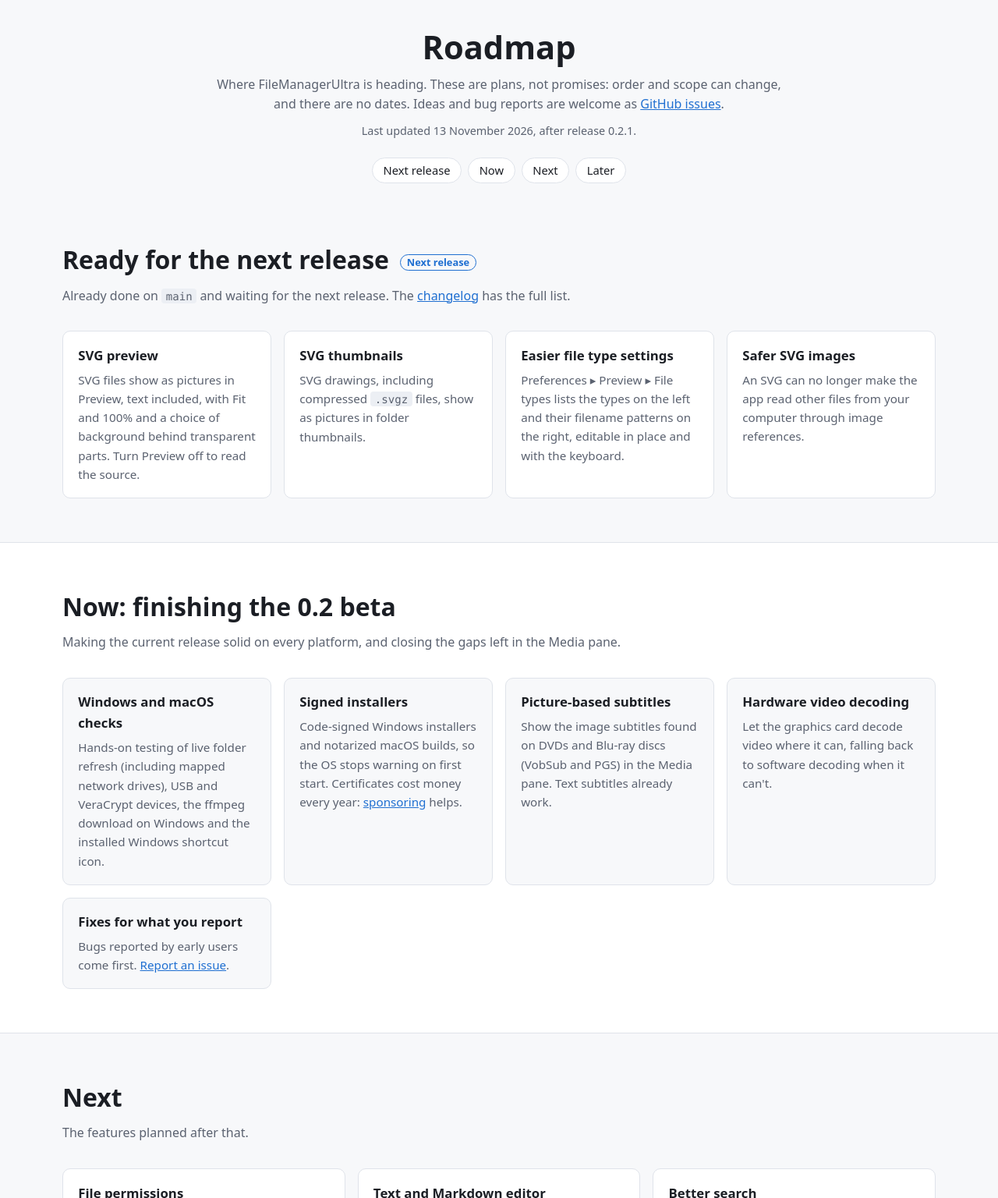
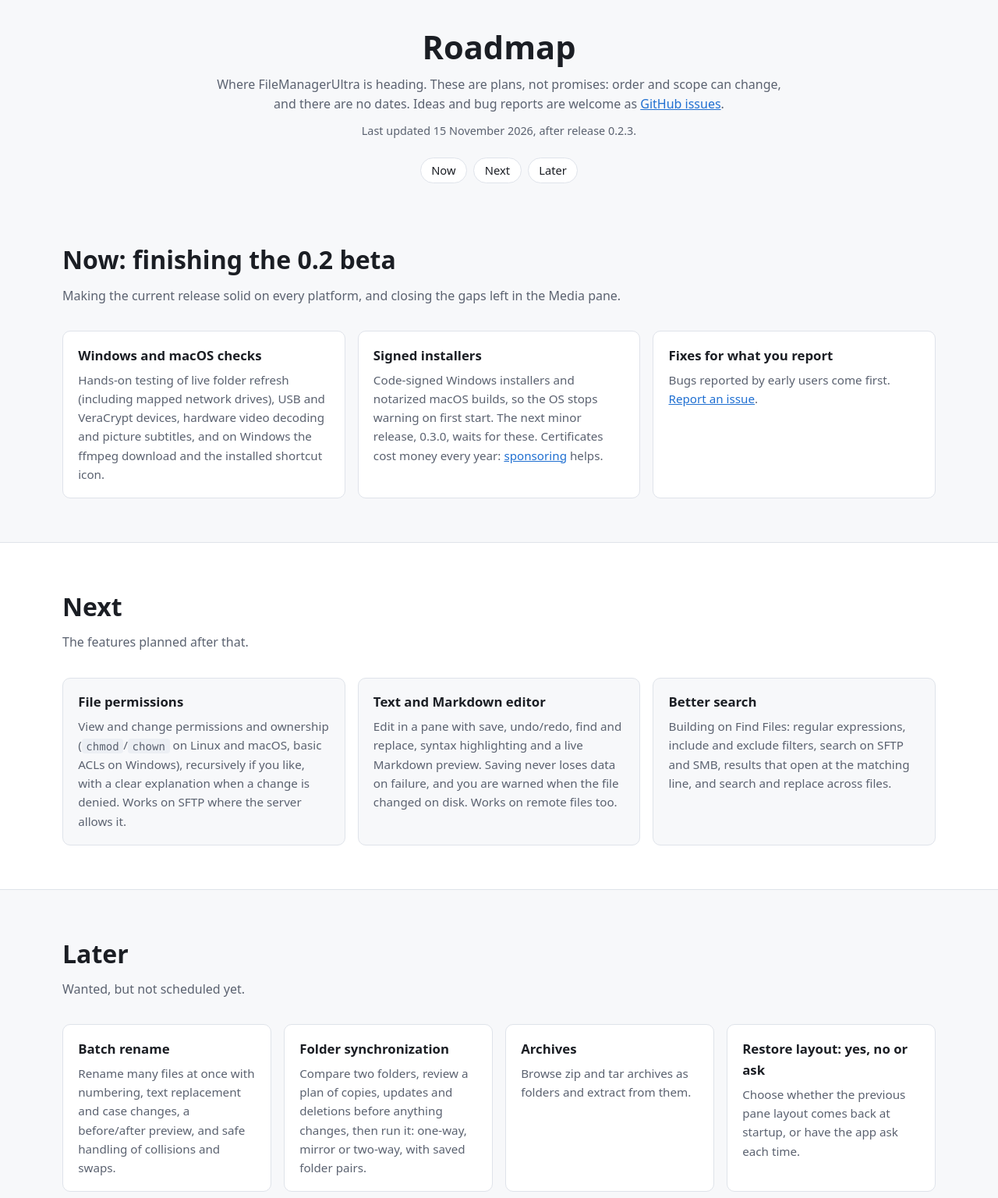
Before and after one commit to FileManagerUltra/FileManagerUltraSite, a plain HTML site: page roadmap.html in a window 1280 px wide. Shown: the part 64-1600 px from the top of the page at 78% size. Drawn offline with Linux system fonts and the light colour scheme.

Commit message:
Site for release 0.2.3
Covers 0.2.2 as well; the site was still at 0.2.1.

- Latest release 0.2.3 on the install page and in AGENTS.md.
- Previews: camera RAW photos, SVG, upright photos, rotate buttons.
- Media: picture subtitles (VobSub, PGS), hardware video decoding,
  deinterlacing, upright phone videos, whole-screen fullscreen,
  playing time in the status bar.
- Per-pane and per-terminal zoom, Ctrl+Tab workspace switching,
  keyboard-only Preferences.
- Install: Windows draws with Direct3D 12 (OpenGL fallback, Renderer
  setting); diagnostic log for bug reports.
- Roadmap: drop the shipped "Next release" section and the picture
  subtitle / hardware decoding cards; 0.3.0 waits for signed installers.
- context/: changelog and architecture refreshed from v0.2.3.

Co-Authored-By: Claude Opus 5.5 <noreply@anthropic.com>

```diff
--- a/roadmap.html
+++ b/roadmap.html
@@ -37,9 +37,8 @@
       <div class="wrap">
         <h1>Roadmap</h1>
         <p class="sub">Where FileManagerUltra is heading. These are plans, not promises: order and scope can change, and there are no dates. Ideas and bug reports are welcome as <a href="https://github.com/FileManagerUltra/FileManagerUltra/issues">GitHub issues</a>.</p>
-        <p class="updated">Last updated <time datetime="2026-11-13">13 November 2026</time>, after release 0.2.1.</p>
+        <p class="updated">Last updated <time datetime="2026-11-15">15 November 2026</time>, after release 0.2.3.</p>
         <nav class="subnav" aria-label="On this page">
-          <a href="#next-release">Next release</a>
           <a href="#now">Now</a>
           <a href="#next">Next</a>
           <a href="#later">Later</a>
@@ -47,34 +46,20 @@
       </div>
     </section>
 
-    <section id="next-release">
-      <div class="wrap">
-        <h2>Ready for the next release <span class="tag">Next release</span></h2>
-        <p class="sub">Already done on <code>main</code> and waiting for the next release. The <a href="https://github.com/FileManagerUltra/FileManagerUltra/blob/main/CHANGELOG.md">changelog</a> has the full list.</p>
-        <div class="grid">
-          <div class="card"><h3>SVG preview</h3><p>SVG files show as pictures in Preview, text included, with Fit and 100% and a choice of background behind transparent parts. Turn Preview off to read the source.</p></div>
-          <div class="card"><h3>SVG thumbnails</h3><p>SVG drawings, including compressed <code>.svgz</code> files, show as pictures in folder thumbnails.</p></div>
-          <div class="card"><h3>Easier file type settings</h3><p>Preferences ▸ Preview ▸ File types lists the types on the left and their filename patterns on the right, editable in place and with the keyboard.</p></div>
-          <div class="card"><h3>Safer SVG images</h3><p>An SVG can no longer make the app read other files from your computer through image references.</p></div>
-        </div>
-      </div>
-    </section>
 
-    <section id="now" class="alt">
+    <section id="now">
       <div class="wrap">
         <h2>Now: finishing the 0.2 beta</h2>
         <p class="sub">Making the current release solid on every platform, and closing the gaps left in the Media pane.</p>
         <div class="grid">
-          <div class="card"><h3>Windows and macOS checks</h3><p>Hands-on testing of live folder refresh (including mapped network drives), USB and VeraCrypt devices, the ffmpeg download on Windows and the installed Windows shortcut icon.</p></div>
-          <div class="card"><h3>Signed installers</h3><p>Code-signed Windows installers and notarized macOS builds, so the OS stops warning on first start. Certificates cost money every year: <a href="https://github.com/sponsors/FileManagerUltra">sponsoring</a> helps.</p></div>
-          <div class="card"><h3>Picture-based subtitles</h3><p>Show the image subtitles found on DVDs and Blu-ray discs (VobSub and PGS) in the Media pane. Text subtitles already work.</p></div>
-          <div class="card"><h3>Hardware video decoding</h3><p>Let the graphics card decode video where it can, falling back to software decoding when it can't.</p></div>
+          <div class="card"><h3>Windows and macOS checks</h3><p>Hands-on testing of live folder refresh (including mapped network drives), USB and VeraCrypt devices, hardware video decoding and picture subtitles, and on Windows the ffmpeg download and the installed shortcut icon.</p></div>
+          <div class="card"><h3>Signed installers</h3><p>Code-signed Windows installers and notarized macOS builds, so the OS stops warning on first start. The next minor release, 0.3.0, waits for these. Certificates cost money every year: <a href="https://github.com/sponsors/FileManagerUltra">sponsoring</a> helps.</p></div>
           <div class="card"><h3>Fixes for what you report</h3><p>Bugs reported by early users come first. <a href="https://github.com/FileManagerUltra/FileManagerUltra/issues">Report an issue</a>.</p></div>
         </div>
       </div>
     </section>
 
-    <section id="next">
+    <section id="next" class="alt">
       <div class="wrap">
         <h2>Next</h2>
         <p class="sub">The features planned after that.</p>
@@ -86,7 +71,7 @@
       </div>
     </section>
 
-    <section id="later" class="alt">
+    <section id="later">
       <div class="wrap">
         <h2>Later</h2>
         <p class="sub">Wanted, but not scheduled yet.</p>
@@ -101,7 +86,7 @@
       </div>
     </section>
 
-    <section id="principles">
+    <section id="principles" class="alt">
       <div class="wrap">
         <h2>What stays the same</h2>
         <div class="grid">
```
Also changed, not shown: features.html (+8 -5 lines), index.html (+5 -5 lines), install.html (+3 -1 lines), 3 other files.
